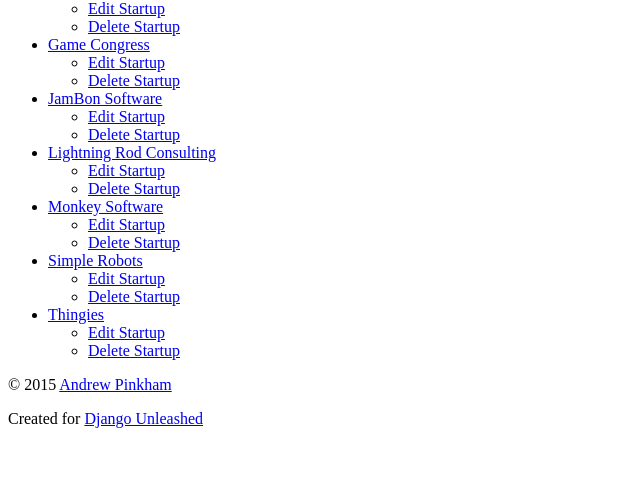
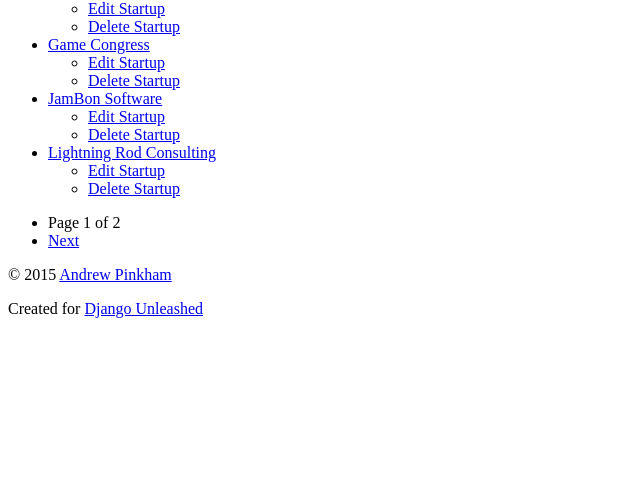
Before and after one commit to maziokey/startup-organizer, a Django app: page /startup/ in a window 1280 px wide. Shown: the part 321-800 px from the top of the page, without its empty margins (0-640 px from the left). Run offline with Django 3.2, Linux system fonts and the light colour scheme; data comes from the database, SQL or seed files in the repository.

Commit message:
Implemented pagination for startup_list page.

```diff
--- a/organizer/templates/organizer/startup_list.html
+++ b/organizer/templates/organizer/startup_list.html
@@ -22,4 +22,26 @@
     <li><em>No Startups Available</em></li>
   {% endfor %}
 </ul>
+
+  {% if is_paginated %}
+    <ul>
+      {% if previous_page_url %}
+        <li>
+          <a href="{{ previous_page_url }}">
+            Previous</a>
+        </li>
+      {% endif %}
+      <li>
+        Page {{ startup_list.number }}
+        of {{ paginator.num_pages }}
+      </li>
+      {% if next_page_url %}
+        <li>
+          <a href="{{ next_page_url }}">
+            Next</a>
+        </li>
+      {% endif %}
+    </ul>
+  {% endif %}
+
 {% endblock %}
--- a/organizer/urls/startup.py
+++ b/organizer/urls/startup.py
@@ -1,9 +1,9 @@
 from django.conf.urls import url
 
-from ..views import StartupCreate, StartupDelete, StartupUpdate, startup_detail, startup_list
+from ..views import StartupCreate, StartupDelete, StartupUpdate, StartupList, startup_detail
 
 urlpatterns = [
-    url(r'^$', startup_list, name='organizer_startup_list'),
+    url(r'^$', StartupList.as_view(), name='organizer_startup_list'),
     url(r'^create/$', StartupCreate.as_view(), name='organizer_startup_create'),
     url(r'^(?P<slug>[\w\-]+)/$', startup_detail, name='organizer_startup_detail'),
     url(r'^(?P<slug>[\w\-]+)/delete/$', StartupDelete.as_view(), name='organizer_startup_delete'),
--- a/organizer/views.py
+++ b/organizer/views.py
@@ -2,6 +2,7 @@
 from django.shortcuts import get_object_or_404, render, redirect
 from django.views.generic import View
 from .utils import ObjectCreateMixin, ObjectUpdateMixin, ObjectDeleteMixin
+from django.core.paginator import Paginator, EmptyPage, PageNotAnInteger
 #from django.http.response import HttpResponse, Http404
 #from django.template import Context, loader
 
@@ -16,8 +17,49 @@
     tag = get_object_or_404(Tag, slug__iexact=slug)
     return render(request, 'organizer/tag_detail.html', {'tag': tag})
 
-def startup_list(request):
-    return render(request, 'organizer/startup_list.html', {'startup_list': Startup.objects.all()})
+#def startup_list(request):
+#    return render(request, 'organizer/startup_list.html', {'startup_list': Startup.objects.all()})
+
+class StartupList(View):
+    page_kwarg = 'page'
+    paginate_by = 5 # 5 items per page
+    template_name = 'organizer/startup_list.html'
+
+    def get(self, request):
+        startups = Startup.objects.all()
+        paginator = Paginator(
+            startups, self.paginate_by)
+        page_number = request.GET.get(
+            self.page_kwarg)
+        try:
+            page = paginator.page(page_number)
+        except PageNotAnInteger:
+            page = paginator.page(1)
+        except EmptyPage:
+            page = paginator.page(
+                paginator.num_pages)
+        if page.has_previous():
+            prev_url = "?{pkw}={n}".format(
+                pkw=self.page_kwarg,
+                n=page.previous_page_number())
+        else:
+            prev_url = None
+        if page.has_next():
+            next_url = "?{pkw}={n}".format(
+                pkw=self.page_kwarg,
+                n=page.next_page_number())
+        else:
+            next_url = None
+        context = {
+            'is_paginated':
+                page.has_other_pages(),
+            'next_page_url': next_url,
+            'paginator': paginator,
+            'previous_page_url': prev_url,
+            'startup_list': page,
+        }
+        return render(
+            request, self.template_name, context)
 
 def startup_detail(request, slug):
     startup = get_object_or_404(Startup, slug__iexact=slug)
```
Also changed, not shown: blog/views.py (+22 -10 lines).
